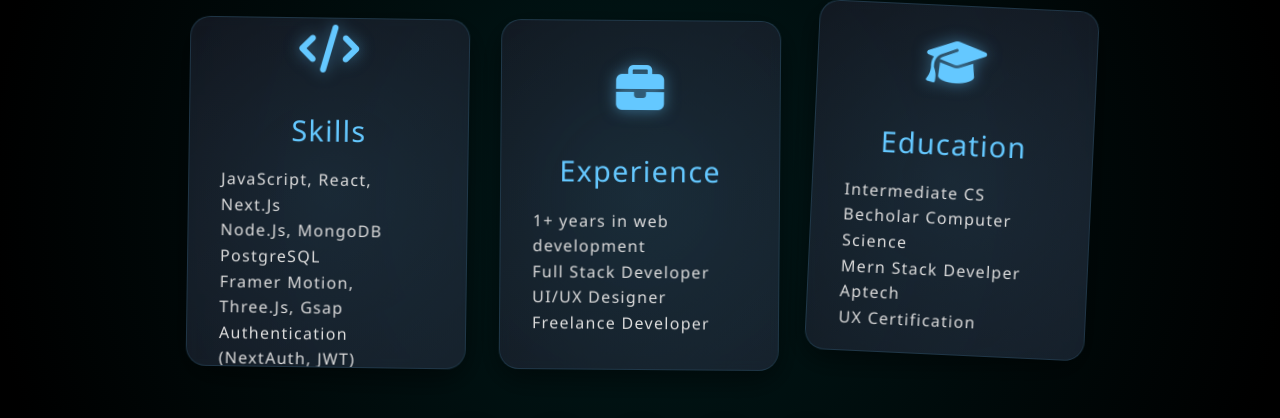
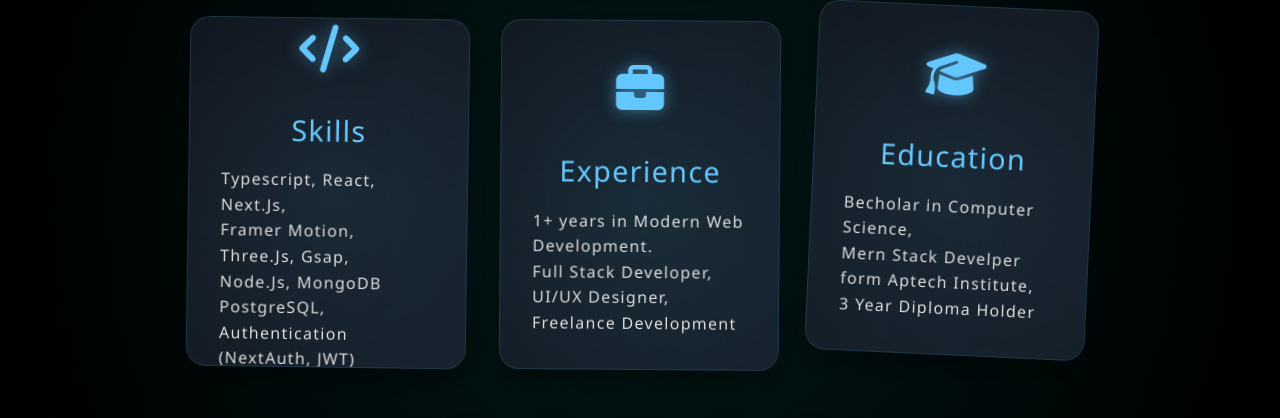
Before and after one commit to abdulwahab221/Developer-Site, a plain HTML site: page Web Develper Website/index.html in a window 1280 px wide. Shown: the part 3911-4329 px from the top of the page. Drawn offline with nearby package versions, Linux system fonts and the light colour scheme.

Commit message:
Update index.html

```diff
--- a/Web Develper Website/index.html
+++ b/Web Develper Website/index.html
@@ -389,9 +389,9 @@
                 </div>
                 <h2 class="card-title">Skills</h2>
                 <p class="card-content">
-                    JavaScript, React, Next.Js<br>
-                    Node.Js, MongoDB PostgreSQL <br>
-                    Framer Motion, Three.Js, Gsap<br>
+                    Typescript, React, Next.Js,<br>
+                    Framer Motion, Three.Js, Gsap,<br>
+                    Node.Js, MongoDB PostgreSQL,<br>
                     Authentication (NextAuth, JWT)
 
                 </p>
@@ -403,10 +403,10 @@
                 </div>
                 <h2 class="card-title">Experience</h2>
                 <p class="card-content">
-                    1+ years in web development<br>
-                    Full Stack Developer<br>
-                    UI/UX Designer<br>
-                    Freelance Developer
+                    1+ years in Modern Web Development.<br>
+                    Full Stack Developer,<br>
+                    UI/UX Designer,<br>
+                    Freelance Development
                 </p>
             </div>
 
@@ -416,10 +416,9 @@
                 </div>
                 <h2 class="card-title">Education</h2>
                 <p class="card-content">
-                    Intermediate CS<br>
-                    Becholar Computer Science<br>
-                    Mern Stack Develper Aptech<br>
-                    UX Certification
+                    Becholar in Computer Science,<br>
+                    Mern Stack Develper form Aptech Institute,<br>
+                    3 Year Diploma Holder
                 </p>
             </div>
         </div>
```
